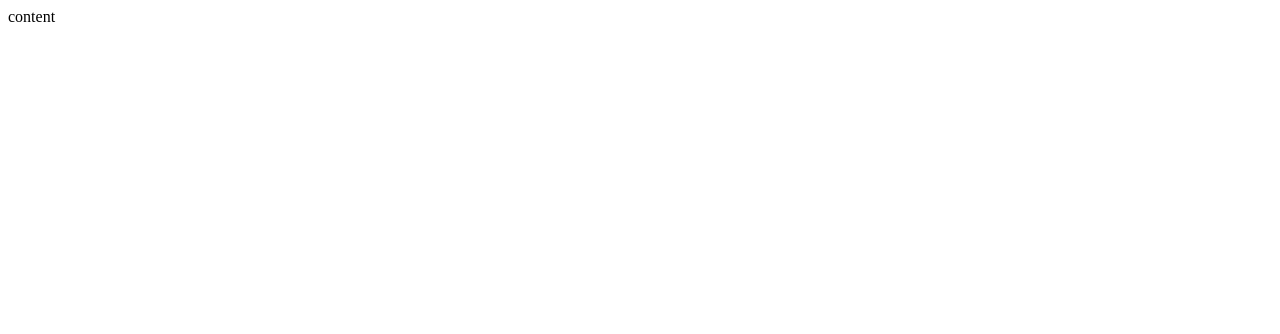
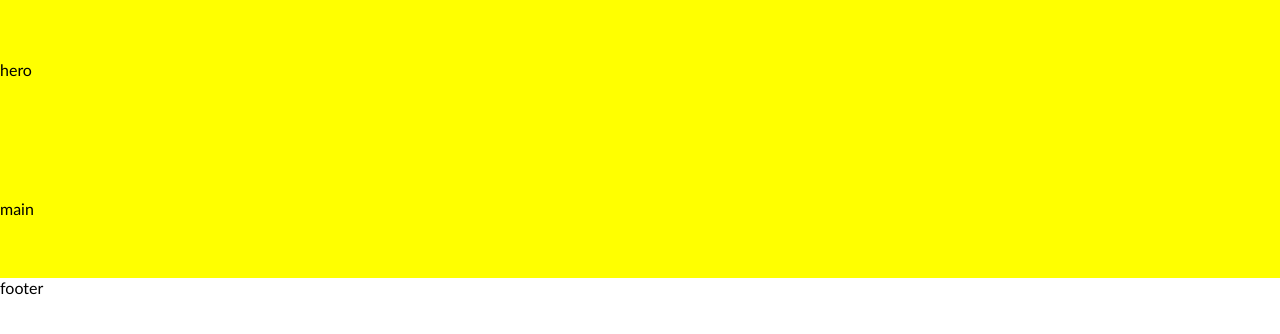
Before and after one commit to ModestasCi/04-coming-soon, a website: page index.html in a window 1280 px wide. Drawn offline with Linux system fonts and the light colour scheme.

Commit message:
Base css

```diff
--- /dev/null
+++ b/css/base/base.css
@@ -0,0 +1,11 @@
+body,
+body * {
+	margin: 0;
+	padding: 0;
+	vertical-align: top;
+	box-sizing: border-box;
+}
+
+body {
+	font-family: "Gill Sans", "Gill Sans MT", Calibri, "Trebuchet MS", sans-serif;
+}
--- /dev/null
+++ b/css/base/layout.css
@@ -0,0 +1,20 @@
+section {
+	display: inline-block;
+	width: 100%;
+	padding-top: 60px;
+	padding-bottom: 60px;
+	background-color: yellow;
+}
+
+.left {
+	width: 50%;
+	float: left;
+	padding: 20px;
+	background-color: pink;
+}
+
+.right {
+	background-color: aqua;
+	width: 50%;
+	float: left;
+}
--- a/index.html
+++ b/index.html
@@ -5,6 +5,7 @@
 		<meta http-equiv="X-UA-Compatible" content="IE=edge" />
 		<meta name="viewport" content="width=device-width, initial-scale=1.0" />
 		<title>Coming soon</title>
+		<link rel="shortcut icon" href="favicon.ico" type="image/x-icon" />
 		<link rel="apple-touch-icon" sizes="180x180" href="/apple-touch-icon.png" />
 		<link rel="icon" type="image/png" sizes="32x32" href="/favicon-32x32.png" />
 		<link rel="icon" type="image/png" sizes="16x16" href="/favicon-16x16.png" />
@@ -12,8 +13,27 @@
 		<link rel="mask-icon" href="/safari-pinned-tab.svg" color="#5bbad5" />
 		<meta name="msapplication-TileColor" content="#da532c" />
 		<meta name="theme-color" content="#ffffff" />
+		<!--base-->
+		<link rel="stylesheet" href="./css/base/base.css" />
+		<link rel="stylesheet" href="./css/base/layout.css" />
+		<!--3rd party-->
+		<!--components-->
+		<!--pages-->
+		<link rel="stylesheet" href="./css/base/layout.css" />
 	</head>
+
 	<body>
-		<main>content</main>
+		<section>
+			hero
+		</section>
+
+		<section>
+			main
+			</div>
+		</section>
+
+		<footer>
+			footer
+		</footer>
 	</body>
 </html>
```
Also changed, not shown: css/main.css (added), css/pages/home.css (added).
